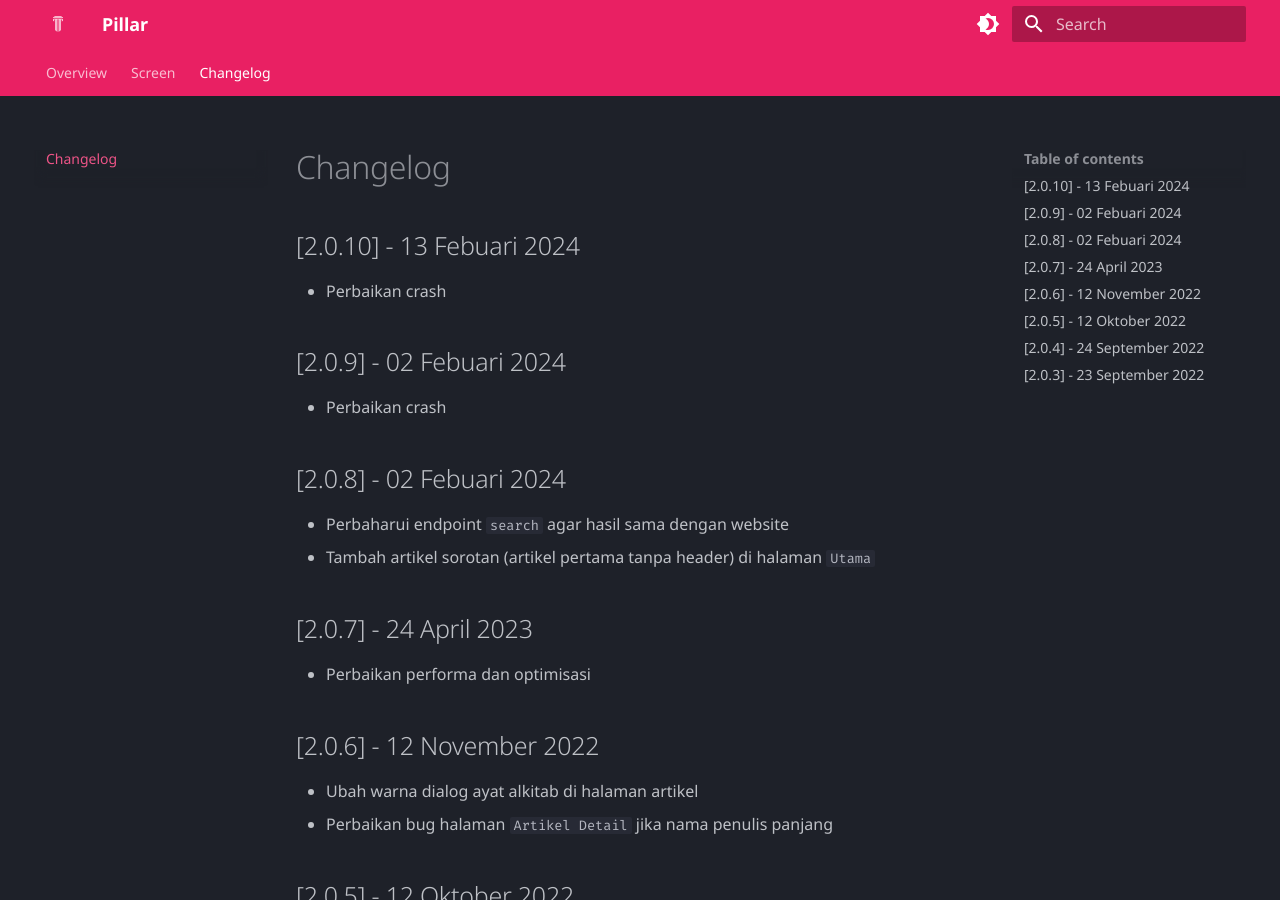
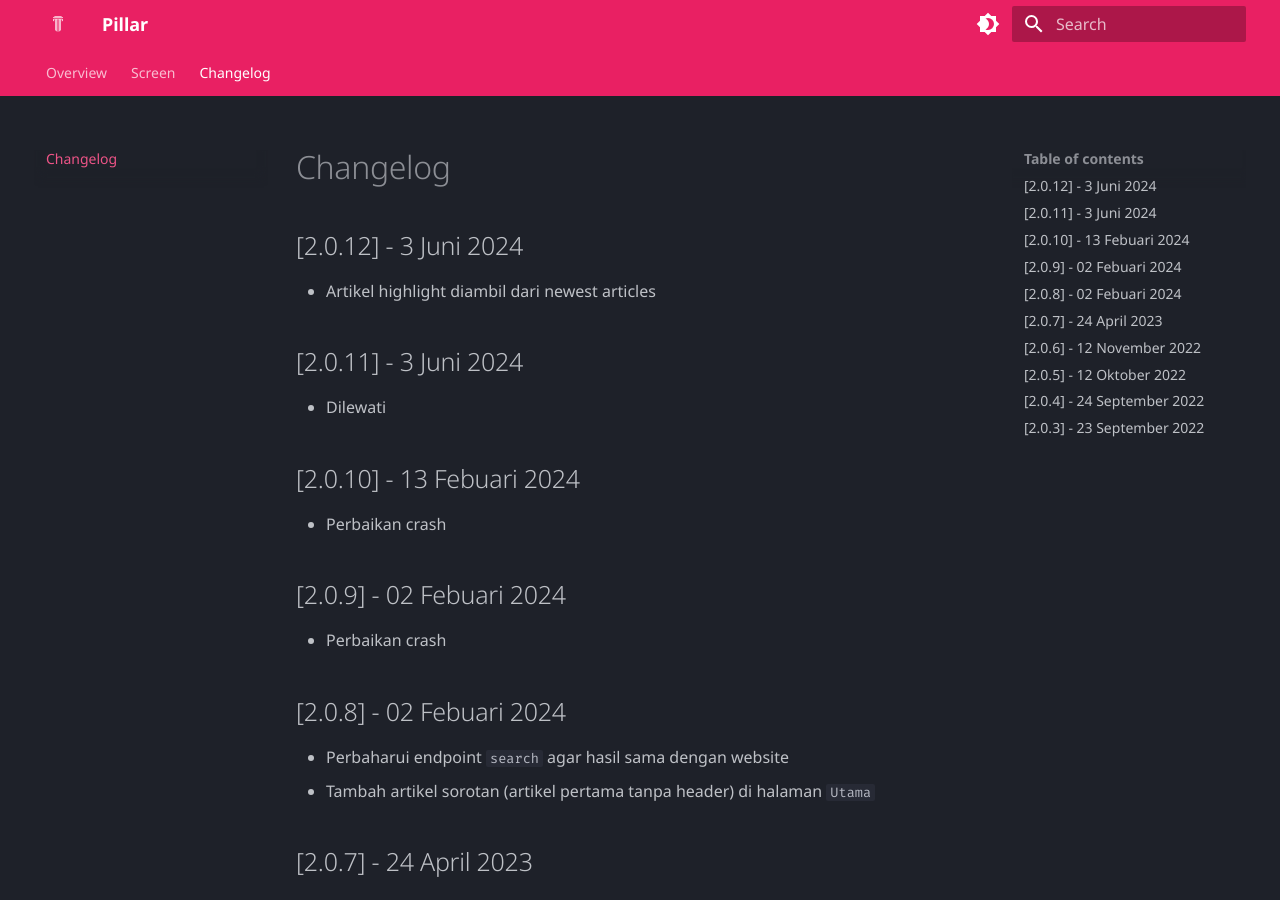
Before and after one commit to 100nandoo/Pillar, an MkDocs documentation site: the page built from docs/CHANGELOG.md, in a window 1280 px wide and 900 px high. Built offline with MkDocs 1.6.1 and Material for MkDocs 9.7.7, drawn with Linux system fonts in a browser that asks for light colours.

Commit message:
🎊🎉 Release version 2.0.12 🎉🎊

```diff
--- a/docs/CHANGELOG.md
+++ b/docs/CHANGELOG.md
@@ -1,4 +1,10 @@
 # Changelog
+## [2.0.12] - 3 Juni 2024
+* Artikel highlight diambil dari newest articles
+
+## [2.0.11] - 3 Juni 2024
+* Dilewati
+
 ## [2.0.10] - 13 Febuari 2024
 * Perbaikan crash
 
```
Also changed, not shown: 1 other file.
